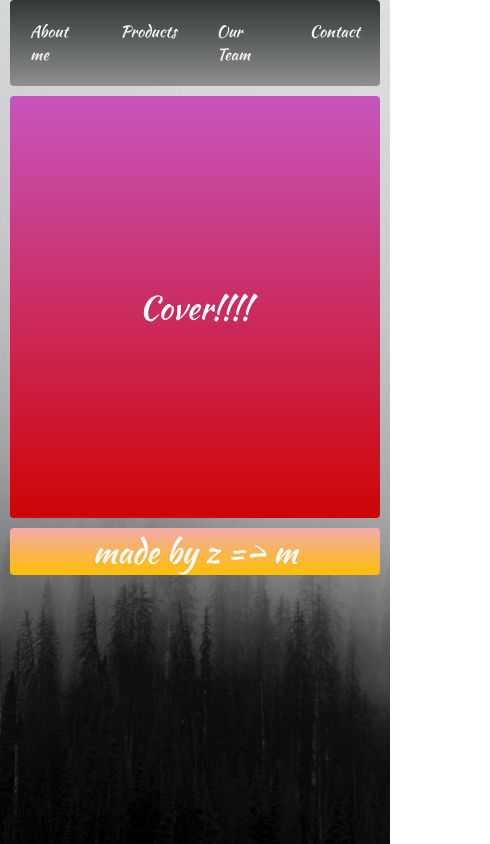
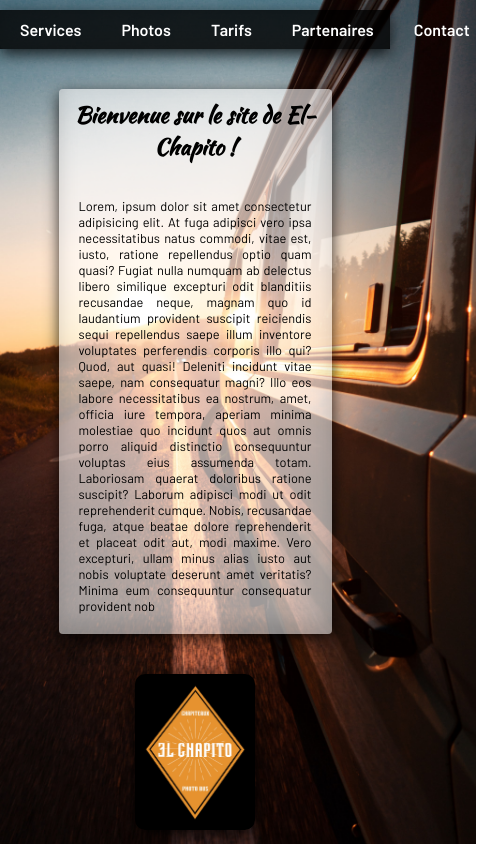
Before and after one commit to Je-FR/happyday, a plain HTML site: page index.html in a window 390 px wide. Shown: the whole page, 490 px wide, since content can reach past the window. Drawn offline with Linux system fonts and the light colour scheme.

Commit message:
add_html
add all html files

```diff
--- a/css/style.css
+++ b/css/style.css
@@ -1,149 +1,202 @@
+/*---------------------------------------------------*/
+/*------------------- Common Tags -------------------*/
+/*---------------------------------------------------*/
 body, html{
     margin: 0 auto;
-    height: 100%;
+    height: auto;
     width: 100%;
-    font-family: 'Kaushan Script', cursive;
-    background: url(../unsplash.jpg) no-repeat center center fixed;
+    font-family: 'Barlow', sans-serif;
+    /*font-family: 'Assistant', sans-serif;
+    /*font-family: 'Righteous', cursive;
+    /*font-family: 'Playball', cursive;
+    /*font-family: 'Roboto', sans-serif;
+    font-family: 'Noto Sans JP', sans-serif;*/
+}
+#index{
+    background: url(../styles/back_combi_01.jpg) no-repeat  center center fixed;
+    -webkit-background-size: cover;
+    -moz-background-size: cover;
+    -o-background-size: cover;
+    background-size: cover;
+}
+#services{
+    background: url(../styles/back_combi_02.jpg) no-repeat  center center fixed;
+    -webkit-background-size: cover;
+    -moz-background-size: cover;
+    -o-background-size: cover;
+    background-size: cover;
+}
+#photos{
+    background: url(../styles/back_combi_03.jpg) no-repeat  center center fixed;
+    -webkit-background-size: cover;
+    -moz-background-size: cover;
+    -o-background-size: cover;
+    background-size: cover;
+}
+#tarifs{
+    background: url(../styles/back_combi_04.jpg) no-repeat  center center fixed;
+    -webkit-background-size: cover;
+    -moz-background-size: cover;
+    -o-background-size: cover;
+    background-size: cover;
+}
+#partenaires{
+    background: url(../styles/back_combi_05.jpg) no-repeat  center center fixed;
+    -webkit-background-size: cover;
+    -moz-background-size: cover;
+    -o-background-size: cover;
+    background-size: cover;
+}
+#contact{
+    background: url(../styles/back_combi_06.jpg) no-repeat  center center fixed;
     -webkit-background-size: cover;
     -moz-background-size: cover;
     -o-background-size: cover;
     background-size: cover;
 }
 
-
-
 .zone {
-    color:#FFF;
-    font-size:2em;
     border-radius:4px;
-    /* border:1px solid #bbb; */
-    transition: all 0.3s linear;
-    margin: 0 10px 10px;
-}
-
-.zone:hover {
     -webkit-box-shadow:rgba(0,0,0,0.8) 0px 5px 15px, inset rgba(0,0,0,0.15) 0px -10px 20px;
     -moz-box-shadow:rgba(0,0,0,0.8) 0px 5px 15px, inset rgba(0,0,0,0.15) 0px -10px 20px;
     -o-box-shadow:rgba(0,0,0,0.8) 0px 5px 15px, inset rgba(0,0,0,0.15) 0px -10px 20px;
     box-shadow:rgba(0,0,0,0.8) 0px 5px 15px, inset rgba(0,0,0,0.15) 0px -10px 20px;
 }
 
-/***********************************************************************
- *  Nav Bar
- **********************************************************************/
- .main-nav {
+/*---------------------------------------------------*/
+/*--------------------- Main Nav --------------------*/
+/*---------------------------------------------------*/
+.main-nav {
     display: flex;
+    flex-direction: row;
+    justify-content: space-evenly;
+
+    background-color: rgba(0, 0, 0, 0.8);
     list-style: none;
-    margin: 0;
-    font-size: 0.7em;
+    margin: 10px auto;
+
+    color:#ffffff;
+    font-weight: 600;
+    font-size: 1.6em;
 }
 
-@media only screen and (max-width: 600px) {
+ul{
+    padding: 0;
+}
+
+li {
+    padding: 10px 20px;
+}
+
+a {
+    color: #ffffff;
+    text-decoration: none;
+}
+
+.main-nav a,li {
+    transition: all 0.3s ease-out;
+}
+
+.main-nav a:hover,li:hover {
+    color: #a4bcdb;
+    transform: scale(1.2);
+}
+
+@media only screen and (max-width: 800px) {
     .main-nav {
-        font-size: 0.5em;
+        font-size: 1.4em;
         padding: 0;
+        margin: 10px 0;
     }
 }
 
-.push {
-    margin-left: auto;
+@media only screen and (max-width: 650px) {
+    .main-nav {
+        font-size: 1em;
+        padding: 0;
+        margin: 10px 0;
+    }
 }
 
-li {
-    padding: 20px;
+/*---------------------------------------------------*/
+/*---------------------- Cover ----------------------*/
+/*---------------------------------------------------*/
+.container {
+    height: auto;
+    width: 70vw;
+    margin: 40px auto;
+    background-color: #ffffff99;
 }
 
-a {
-    color: #f5f5f6;
-    text-decoration: none;
+h1{
+    font-family: 'Kaushan Script', cursive;
+    text-align: center;
+    font-size: 2.2em;
+    padding: 10px 0 20px 0;
+}
+
+p{
+    text-align: justify;
+    padding: 0 20px 20px;
+    font-size: 1.2em;
+}
+
+@media only screen and (max-width: 800px) {
+    h1{
+        font-size: 1.8em;
+    }
+    p{
+        font-size: 1em;
+    }
+}
+
+@media only screen and (max-width: 650px) {
+    h1{
+        font-size: 1.4em;
+    }
+    p{
+        font-size: 0.8em;
+    }
+}
+
+/*---------------------------------------------------*/
+/*---------------------- Logo -----------------------*/
+/*---------------------------------------------------*/
+.logo{
+    width: 100%;
+}
+
+#logo_nav{
+    border-radius: 10px;
+    display: block;
+    width: 120px;
+    margin: auto;
+    transition: all 0.6s ease-in-out;
+}
+
+#logo_nav:hover{
+    transform: scale(1.2);
+}
+
+/*---------------------------------------------------*/
+/*--------------------- Footer ----------------------*/
+/*---------------------------------------------------*/
+footer {
+    position: relative;
+    top: 90% ;
+    text-align: center;
 }
 
 
 /***********************************************************************
- *  Cover
- **********************************************************************/
-.container {
-    height: 50vh;
-    display: flex;
-    align-items: center;
-    justify-content: center;
-}
-
-/***********************************************************************
- *  Grid Panel
- **********************************************************************/
-.grid-wrapper {
-    display: grid;
-    grid-template-columns: repeat(auto-fill, minmax(350px, 1fr));
-    grid-gap: 20px;
-}
-
-.box {
-    background-color: #444;
-    padding: 200px;
-    margin: 20px;
-}
-
-.box > img {
-    width: 100%;
-}
-
-/***********************************************************************
- *  Footer
- **********************************************************************/
-footer {
-    text-align: center;
-}
-
-/*https://paulund.co.uk/how-to-create-shiny-css-buttons*/
-/***********************************************************************
- *  Green Background
- **********************************************************************/
-.green {
-    background: #313833; /* Old browsers */
-    background: -moz-linear-gradient(top, #313833 0%, #8e8f8e 100%); /* FF3.6+ */
-    background: -webkit-gradient(linear, left top, left bottom, color-stop(0%,#313833), color-stop(100%,#8e8f8e)); /* Chrome,Safari4+ */
-    background: -webkit-linear-gradient(top, #313833 0%,#8e8f8e 100%); /* Chrome10+,Safari5.1+ */
-    background: -o-linear-gradient(top, #313833 0%,#8e8f8e 100%); /* Opera 11.10+ */
-    background: -ms-linear-gradient(top, #313833 0%,#8e8f8e 100%); /* IE10+ */
-    background: linear-gradient(top, #313833 0%,#8e8f8e 100%); /* W3C */
-}
-
-/***********************************************************************
- *  Red Background
- **********************************************************************/
-.red {
-    background: #C655BE; /* Old browsers */
-    background: -moz-linear-gradient(top, #C655BE 0%, #cf0404 100%); /* FF3.6+ */
-    background: -webkit-gradient(linear, left top, left bottom, color-stop(0%,#C655BE), color-stop(100%,#cf0404)); /* Chrome,Safari4+ */
-    background: -webkit-linear-gradient(top, #C655BE 0%,#cf0404 100%); /* Chrome10+,Safari5.1+ */
-    background: -o-linear-gradient(top, #C655BE 0%,#cf0404 100%); /* Opera 11.10+ */
-    background: -ms-linear-gradient(top, #C655BE 0%,#cf0404 100%); /* IE10+ */
-    background: linear-gradient(top, #C655BE 0%,#cf0404 100%); /* W3C */
-}
-
-/***********************************************************************
- *  Yellow Background
- **********************************************************************/
-.yellow {
-    background: #F3AAAA; /* Old browsers */
-    background: -moz-linear-gradient(top, #F3AAAA 0%, #febf04 100%); /* FF3.6+ */
-    background: -webkit-gradient(linear, left top, left bottom, color-stop(0%,#F3AAAA), color-stop(100%,#febf04)); /* Chrome,Safari4+ */
-    background: -webkit-linear-gradient(top, #F3AAAA 0%,#febf04 100%); /* Chrome10+,Safari5.1+ */
-    background: -o-linear-gradient(top, #F3AAAA 0%,#febf04 100%); /* Opera 11.10+ */
-    background: -ms-linear-gradient(top, #F3AAAA 0%,#febf04 100%); /* IE10+ */
-    background: linear-gradient(top, #F3AAAA 0%,#febf04 100%); /* W3C */
-}
-
-/***********************************************************************
  *  Blue Background
  **********************************************************************/
-.blue {
+/*.blue {
     background: #7abcff; /* Old browsers */
-    background: -moz-linear-gradient(top, #7abcff 0%, #60abf8 44%, #4096ee 100%); /* FF3.6+ */
-    background: -webkit-gradient(linear, left top, left bottom, color-stop(0%,#7abcff), color-stop(44%,#60abf8), color-stop(100%,#4096ee)); /* Chrome,Safari4+ */
-    background: -webkit-linear-gradient(top, #7abcff 0%,#60abf8 44%,#4096ee 100%); /* Chrome10+,Safari5.1+ */
-    background: -o-linear-gradient(top, #7abcff 0%,#60abf8 44%,#4096ee 100%); /* Opera 11.10+ */
-    background: -ms-linear-gradient(top, #7abcff 0%,#60abf8 44%,#4096ee 100%); /* IE10+ */
-    background: linear-gradient(top, #7abcff 0%,#60abf8 44%,#4096ee 100%); /* W3C */
-}
+/*    background: -moz-linear-gradient(top, #7abcff 0%, #60abf8 44%, #4096ee 100%); /* FF3.6+ */
+/*    background: -webkit-gradient(linear, left top, left bottom, color-stop(0%,#7abcff), color-stop(44%,#60abf8), color-stop(100%,#4096ee)); /* Chrome,Safari4+ */
+/*    background: -webkit-linear-gradient(top, #7abcff 0%,#60abf8 44%,#4096ee 100%); /* Chrome10+,Safari5.1+ */
+/*    background: -o-linear-gradient(top, #7abcff 0%,#60abf8 44%,#4096ee 100%); /* Opera 11.10+ */
+/*    background: -ms-linear-gradient(top, #7abcff 0%,#60abf8 44%,#4096ee 100%); /* IE10+ */
+/*    background: linear-gradient(top, #7abcff 0%,#60abf8 44%,#4096ee 100%); /* W3C */
+/*} */
--- a/index.html
+++ b/index.html
@@ -1,4 +1,4 @@
-
+<!-- index.html -->
 <!DOCTYPE html>
 <html>
 <head>
@@ -10,31 +10,34 @@
 	<!-- Google Fonts -->
 	<link rel="preconnect" href="https://fonts.gstatic.com">
 	<link href="https://fonts.googleapis.com/css2?family=Kaushan+Script&display=swap" rel="stylesheet">
-
-	 <!-- Bootstrap CSS -->
-	 <!-- <link href="https://cdn.jsdelivr.net/npm/bootstrap@5.0.0-beta3/dist/css/bootstrap.min.css" rel="stylesheet" integrity="sha384-eOJMYsd53ii+scO/bJGFsiCZc+5NDVN2yr8+0RDqr0Ql0h+rP48ckxlpbzKgwra6" crossorigin="anonymous"> -->
+	<link href="https://fonts.googleapis.com/css2?family=Assistant:wght@300;400;700&display=swap" rel="stylesheet">
+	<link href="https://fonts.googleapis.com/css2?family=Righteous&display=swap" rel="stylesheet">
+	<link href="https://fonts.googleapis.com/css2?family=Playball&display=swap" rel="stylesheet">
+	<link href="https://fonts.googleapis.com/css2?family=Roboto:wght@300;400;500;700&display=swap" rel="stylesheet">
+	<link href="https://fonts.googleapis.com/css2?family=Noto+Sans+JP:wght@100;300;400;500;700;900&display=swap" rel="stylesheet">
+	<link href="https://fonts.googleapis.com/css2?family=Barlow:ital,wght@0,100;0,200;0,300;0,400;0,500;0,600;0,700;0,800;0,900;1,100;1,200;1,300;1,400;1,500;1,600;1,700;1,800;1,900&display=swap" rel="stylesheet">
 
 	 <!-- My own CSS -->
     <link rel="stylesheet" type="text/css" href="css/style.css">
 </head>
-<body>
-	<nav class="zone green">
+<body id="index">
+	<nav class="zone">
 		<ul class="main-nav">
-			<li><a href="">About me</a></li>
-			<li><a href="">Products</a></li>
-			<li><a href="">Our Team</a></li>
-			<li class="push"><a href="">Contact</a></li>
+			<li><a href="services.html">Services</a></li>
+			<li><a href="photos.html">Photos</a></li>
+			<li><a href="tarifs.html">Tarifs</a></li>
+			<li><a href="partenaires.html">Partenaires</a></li>
+			<li><a href="contact.html">Contact</a></li>
 		</ul>
 	</nav>
-	<div class="container zone red">Cover!!!!</div>
-	<!-- <div class="zone blue grid-wrapper">
-		<div class="box zone"><img src="./img/files_2.png"></div>
-	</div> -->
-	<footer class="zone yellow">
-		made by z => m
-	</footer>
 
-    <!-- Bootstrap Bundle with Popper -->
-    <!-- <script src="https://cdn.jsdelivr.net/npm/bootstrap@5.0.0-beta3/dist/js/bootstrap.bundle.min.js" integrity="sha384-JEW9xMcG8R+pH31jmWH6WWP0WintQrMb4s7ZOdauHnUtxwoG2vI5DkLtS3qm9Ekf" crossorigin="anonymous"></script> -->
+	<div class="zone container">
+		<h1>Bienvenue sur le site de El-Chapito !</h1>
+		<p>Lorem, ipsum dolor sit amet consectetur adipisicing elit. At fuga adipisci vero ipsa necessitatibus natus commodi, vitae est, iusto, ratione repellendus optio quam quasi? Fugiat nulla numquam ab delectus libero similique excepturi odit blanditiis recusandae neque, magnam quo id laudantium provident suscipit reiciendis sequi repellendus saepe illum inventore voluptates perferendis corporis illo qui? Quod, aut quasi! Deleniti incidunt vitae saepe, nam consequatur magni? Illo eos labore necessitatibus ea nostrum, amet, officia iure tempora, aperiam minima molestiae quo incidunt quos aut omnis porro aliquid distinctio consequuntur voluptas eius assumenda totam. Laboriosam quaerat doloribus ratione suscipit? Laborum adipisci modi ut odit reprehenderit cumque. Nobis, recusandae fuga, atque beatae dolore reprehenderit et placeat odit aut, modi maxime. Vero excepturi, ullam minus alias iusto aut nobis voluptate deserunt amet veritatis? Minima eum consequuntur consequatur provident nob</p>
+	</div>
+
+	<div class="logo">
+		<a href="index.html"><img id="logo_nav" class="zone" src="styles/logo-el-chapito.jpg" alt="logo el chapito"></a>
+	</div>
 </body>
 </html>
```
Also changed, not shown: contact.html (added, +37 -0 lines), partenaires.html (added, +37 -0 lines), photos.html (added, +36 -0 lines), services.html (added, +43 -0 lines), tarifs.html (added, +36 -0 lines), README.md, styles/back_combi_01.jpg (added), styles/back_combi_02.jpg (added), styles/back_combi_03.jpg (renamed from styles/back_green_combi.jpg), styles/back_combi_04.jpg (added), styles/back_combi_05.jpg (added), styles/logo-el-chapito.jpg (added), unsplash.jpg (deleted), 1 other file.
